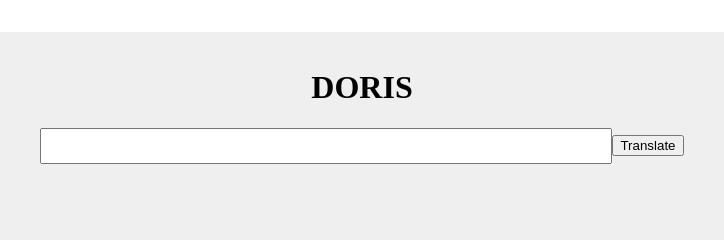
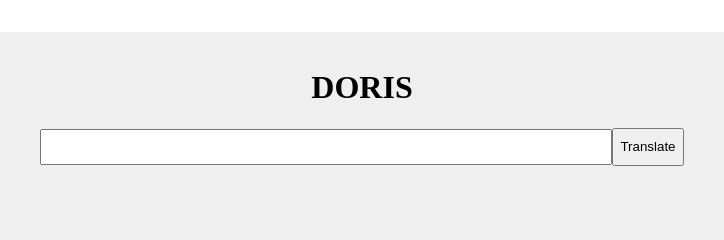
Before and after one commit to Herman04/Code-Translate, a plain HTML site: page index.html in a window 1280 px wide. Shown: the top 240 px of the page, 288-1012 px from the left. Drawn offline with Linux system fonts and the light colour scheme.

Commit message:
resized the button to match the size of the translate text box

```diff
--- a/css/main.css
+++ b/css/main.css
@@ -20,6 +20,9 @@
   line-height: 30px;
   cursor:auto;
   z-index: 1;
+}
+.btn {
+  height: 38px;
 }
 /*.thing {
   background: #fff;
--- a/index.html
+++ b/index.html
@@ -12,7 +12,7 @@
       <div id="header" class="grid_12">
         <h1>DORIS</h1>
         <input class= "thing-text" id="input001"
-        type="text"/><button onclick="btn001()">Translate</button>
+        type="text"/><button class="btn" onclick="btn001()">Translate</button>
           <p id="message001"></p>
           <script>
             function btn001() {
```
